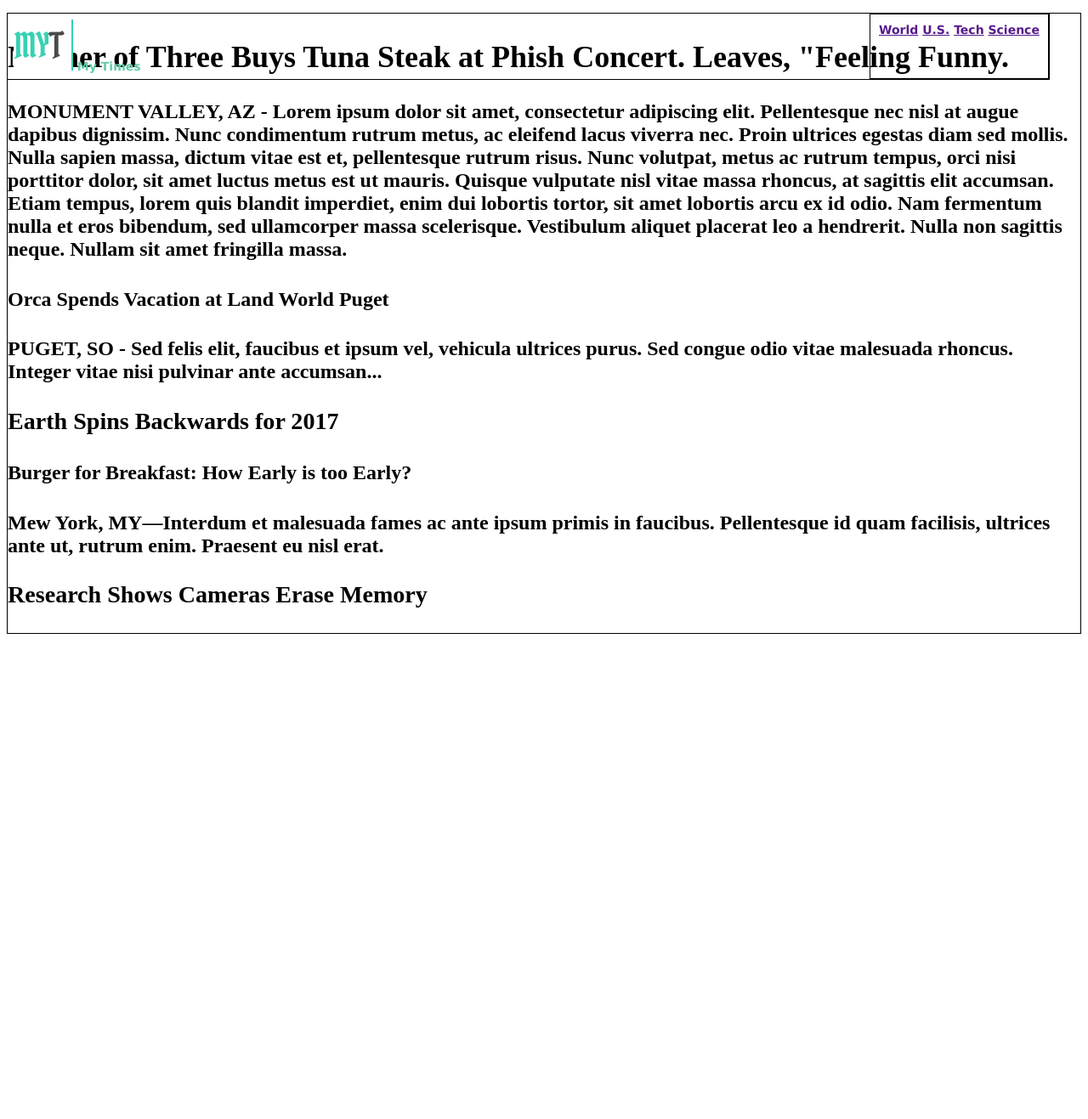
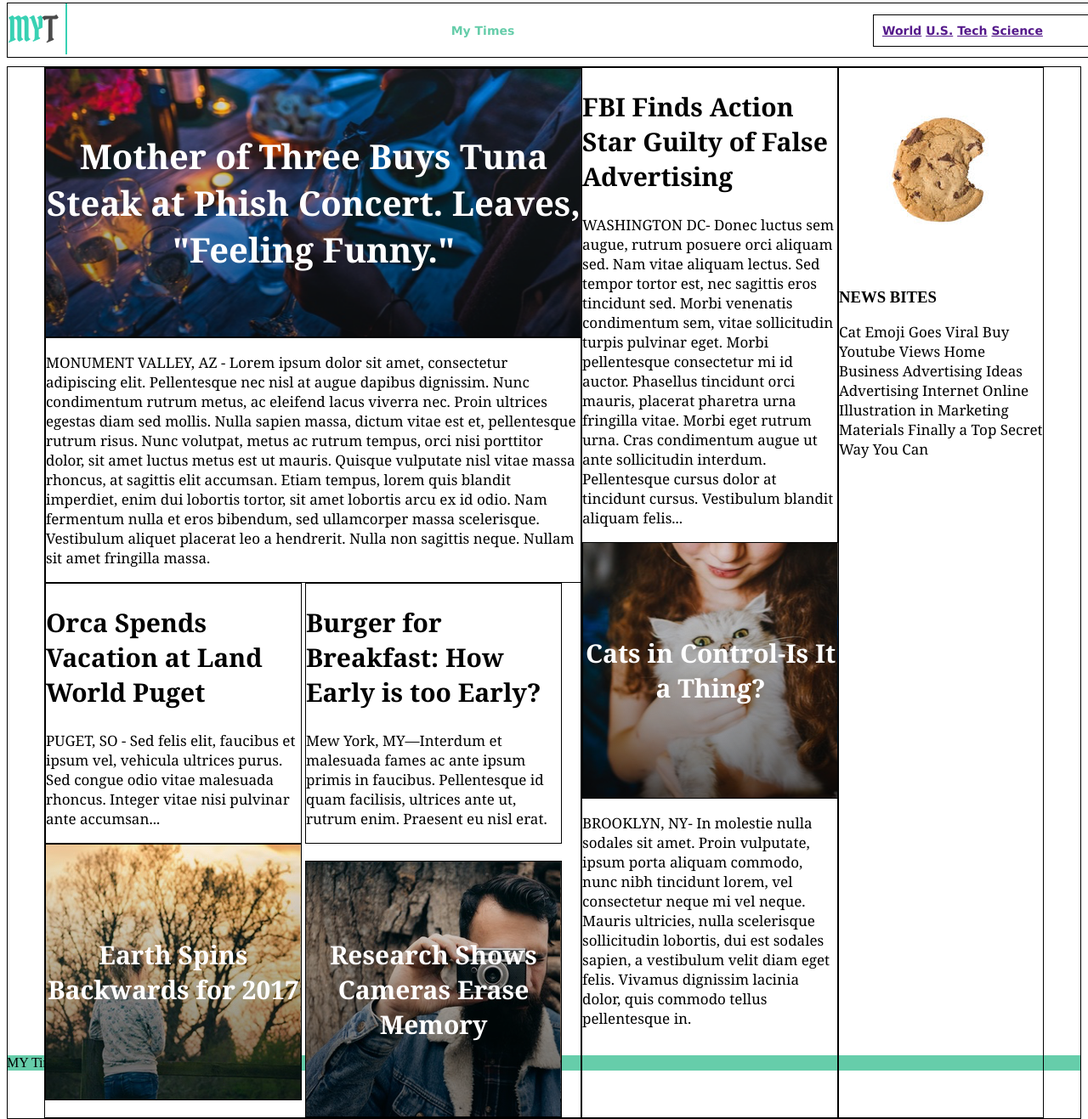
Before and after one commit to mecosu/MyTimes, a plain HTML site: page index.html in a window 1280 px wide. Shown: the part 5-1322 px from the top of the page at 85% size. Before the commit the page ends 800 px from the top, so only its background shows below. Drawn offline with Linux system fonts and the light colour scheme; files whose address does not match are found by name.

Commit message:
Add photos and create flexboxes.

```diff
--- a/index.html
+++ b/index.html
@@ -7,8 +7,8 @@
 <body>
   <div class="header">
     <div class="logo"><img src="./resources/images/logo.jpg">
-      My Times
     </div>
+<p id="title">  My Times</p>
   <div class="nav">
     <a href="">World</a>
     <a href="">U.S.</a>
@@ -16,38 +16,76 @@
     <a href="">Science</a>
   </div>
 </div>
-  <h2>
   <div class="container">
-    <div class="column.large">
-      <h2>
-        Mother of Three Buys Tuna Steak at Phish Concert. Leaves, "Feeling Funny.
-      </h2>
+    <div class="column large">
+      <div class="headline">
+        <h1>
+        Mother of Three Buys Tuna Steak at Phish Concert. Leaves, "Feeling Funny."
+      </h1>
+    </div>
+    <div class="mainstory">
       <p>
         MONUMENT VALLEY, AZ - Lorem ipsum dolor sit amet, consectetur adipiscing elit. Pellentesque nec nisl at augue dapibus dignissim. Nunc condimentum rutrum metus, ac eleifend lacus viverra nec. Proin ultrices egestas diam sed mollis. Nulla sapien massa, dictum vitae est et, pellentesque rutrum risus. Nunc volutpat, metus ac rutrum tempus, orci nisi porttitor dolor, sit amet luctus metus est ut mauris. Quisque vulputate nisl vitae massa rhoncus, at sagittis elit accumsan. Etiam tempus, lorem quis blandit imperdiet, enim dui lobortis tortor, sit amet lobortis arcu ex id odio. Nam fermentum nulla et eros bibendum, sed ullamcorper massa scelerisque. Vestibulum aliquet placerat leo a hendrerit. Nulla non sagittis neque. Nullam sit amet fringilla massa.
       </p>
-      <h4>
+    </div>
+      <div class="orca">
+      <h2>
         Orca Spends Vacation at Land World Puget
-      </h4>
+      </h2>
       <p>
         PUGET, SO - Sed felis elit, faucibus et ipsum vel, vehicula ultrices purus. Sed congue odio vitae malesuada rhoncus. Integer vitae nisi pulvinar ante accumsan...
       </p>
-      <h3>
-        Earth Spins Backwards for 2017
-      </h3>
-      <h4>
+    </div>
+    <div class="burger">
+      <h2>
         Burger for Breakfast: How Early is too Early?
-      </h4>
+      </h2>
       <p>
         Mew York, MY—Interdum et malesuada fames ac ante ipsum primis in faucibus. Pellentesque id quam facilisis, ultrices ante ut, rutrum enim. Praesent eu nisl erat.
       </p>
-      <h3>
-        Research Shows Cameras Erase Memory
-      </h3>
     </div>
-    <div class="column.medium">
+        <div class="earth">
+      <h2>
+        Earth Spins Backwards for 2017
+      </h2>
+        </div>
+        <div class="research">
+          <h2>
+            Research Shows Cameras Erase Memory
+          </h2>
+        </div>
     </div>
-    <div class="column.small">
+    <div class="column medium">
+      <div class="FBI">
+        <h2>FBI Finds Action Star Guilty of False Advertising</h2>
+        <p>WASHINGTON DC- Donec luctus sem augue, rutrum posuere orci aliquam sed. Nam vitae aliquam lectus. Sed tempor tortor est, nec sagittis eros tincidunt sed. Morbi venenatis condimentum sem, vitae sollicitudin turpis pulvinar eget. Morbi pellentesque consectetur mi id auctor. Phasellus tincidunt orci mauris, placerat pharetra urna fringilla vitae. Morbi eget rutrum urna. Cras condimentum augue ut ante sollicitudin interdum. Pellentesque cursus dolor at tincidunt cursus. Vestibulum blandit aliquam felis...</p>
+      </div>
+      <div class="cats">
+        <h2>Cats in Control-Is It a Thing?</h2>
+      </div>
+      <div class="catstory">
+        <p>
+        BROOKLYN, NY- In molestie nulla sodales sit amet. Proin vulputate, ipsum porta aliquam commodo, nunc nibh tincidunt lorem, vel consectetur neque mi vel neque. Mauris ultricies, nulla scelerisque sollicitudin lobortis, dui est sodales sapien, a vestibulum velit diam eget felis. Vivamus dignissim lacinia dolor, quis commodo tellus pellentesque in.
+        </p>
+      </div>
     </div>
+    <div class="column small">
+      <div class="cookie">
+      </div>
+      <div class="newsbites">
+        <h3>NEWS BITES</h3>
+        <p>
+          Cat Emoji Goes Viral Buy Youtube Views Home Business Advertising Ideas Advertising Internet Online Illustration in Marketing Materials Finally a Top Secret Way You Can
+        </p>
+    </div>
+    </div>
+  </div>
+  <div class="footer">
+    MY Times |
+    <a href="">World</a>
+    <a href="">U.S.</a>
+    <a href="">Tech</a>
+    <a href="">Science</a>
   </div>
 </body>
 </html>
--- a/resources/css/style.css
+++ b/resources/css/style.css
@@ -1,29 +1,45 @@
 .header {
   display: flex;
+  justify-content: space-between;
   font-family: Verdana;
   font-size: 14px;
   font-weight: bold;
   position: fixed;
   border: 1px solid black;
+  align-items: center;
+  width: 100%;
 }
 
 .nav {
   padding: 10px;
   border: 1px solid black;
+  width: 240px;
 }
 
 .logo {
+  display: inline;
+  width: 100px;
+}
+
+#title {
   color: MediumAquamarine;
   padding: 7px;
-  width: 1000px;
+  font-family: Verdana;
+  font-size: 14px;
+  font-weight: bold;
 }
 
 .container {
   display: flex;
   border: 1px solid black;
+  position: relative;
+  top: 75px;
+  justify-content: center;
+  flex-wrap: wrap;
 }
 
 .column.large {
+  display: inline-block;
   width: 630px;
   border: 1px solid black;
 }
@@ -34,6 +50,106 @@
 }
 
 .column.small {
+  display: flex;
   width: 240px;
   border: 1px solid black;
+  flex-direction: column;
 }
+
+.headline {
+  display: flex;
+  width: 630px;
+  height: 315px;
+  border: 1px solid black;
+  background-image: url("file:///C:/Users/Megan/Dropbox/Projects/MyTimes/resources/images/mainstory.png");
+  color: white;
+  background-color: black;
+  background-size: cover;
+  align-items: center;
+  text-align: center;
+  font-size: 40px;
+}
+
+.cats {
+  display: flex;
+  width: 300px;
+  height: 300px;
+  border: 1px solid black;
+  background-image: url("file:///C:/Users/Megan/Dropbox/Projects/MyTimes/resources/images/catceo.png");
+  background-color: black;
+  color: white;
+  background-size: contain;
+  align-items: center;
+  text-align: center;
+}
+
+p {
+  font-family: Georgia;
+  font-size: 17px;
+  color: black;
+  font-weight: normal;
+}
+
+h1 {
+  font-family: Georgia;
+ font-weight: bold;
+ font-size: 40px;
+}
+
+h2 {
+  font-family: Georgia;
+ font-weight: bold;
+ font-size: 30px;
+}
+
+.mainstory {
+  display: block;
+  width: 630px;
+  height: auto;
+  border: 1px solid black;
+}
+
+.orca {
+  display: inline-block;
+  width: 300px;
+  border: 1px solid black;
+}
+
+.burger {
+    display: inline-block;
+    width: 300px;
+    border: 1px solid black;
+}
+
+.earth {
+    display: inline-flex;
+    align-items: center;
+    text-align: center;
+    width: 300px;
+    height: 300px;
+    border: 1px solid black;
+    color: white;
+    background-image: url("file:///C:/Users/Megan/Dropbox/Projects/MyTimes/resources/images/fallseason.png");
+}
+
+.research {
+    display: inline-flex;
+    align-items: center;
+    text-align: center;
+    width: 300px;
+    height: 300px;
+    border: 1px solid black;
+    background-image: url("file:///C:/Users/Megan/Dropbox/Projects/MyTimes/resources/images/hipstercameraman.png");
+    color: white;
+}
+
+.cookie {
+  height: 240px;
+  width: 240px;
+  background-image: url("file:///C:/Users/Megan/Dropbox/Projects/MyTimes/resources/images/cookie.png");
+}
+
+.footer {
+  width: 100%;
+  background-color:  MediumAquamarine;
+}
```
